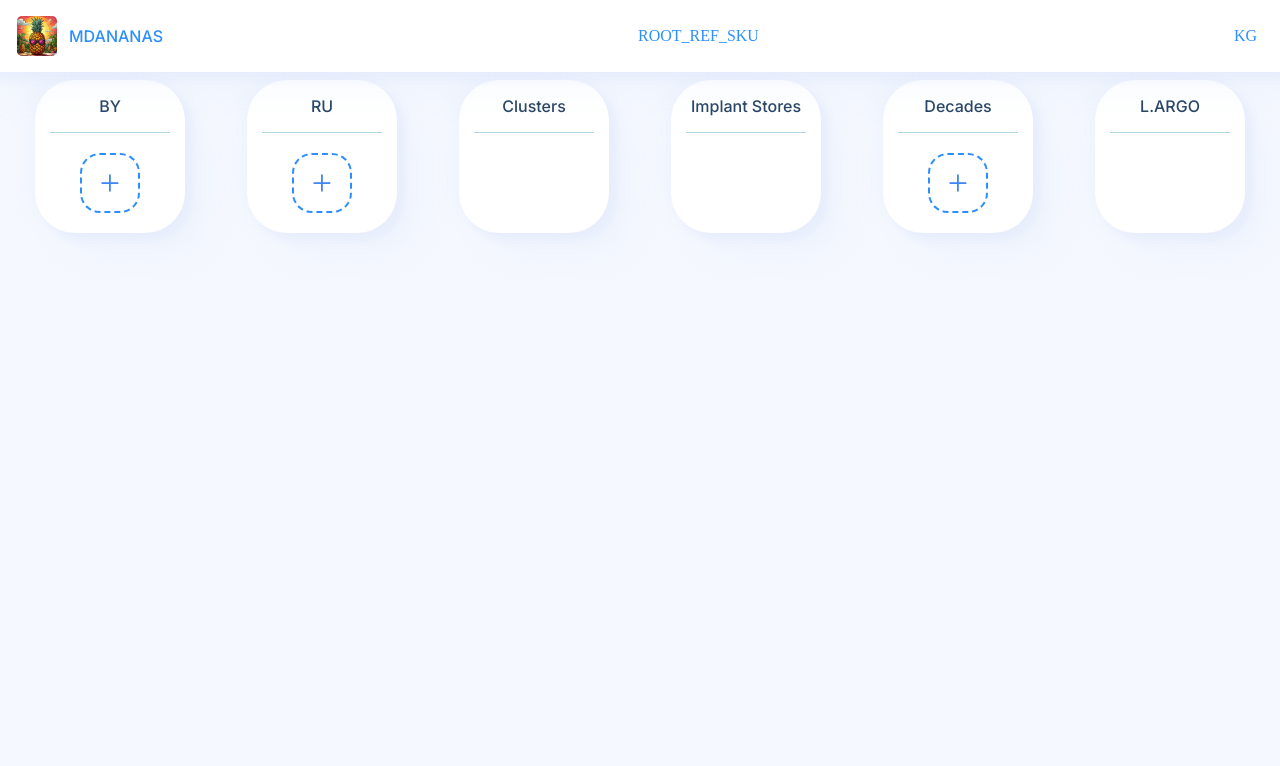
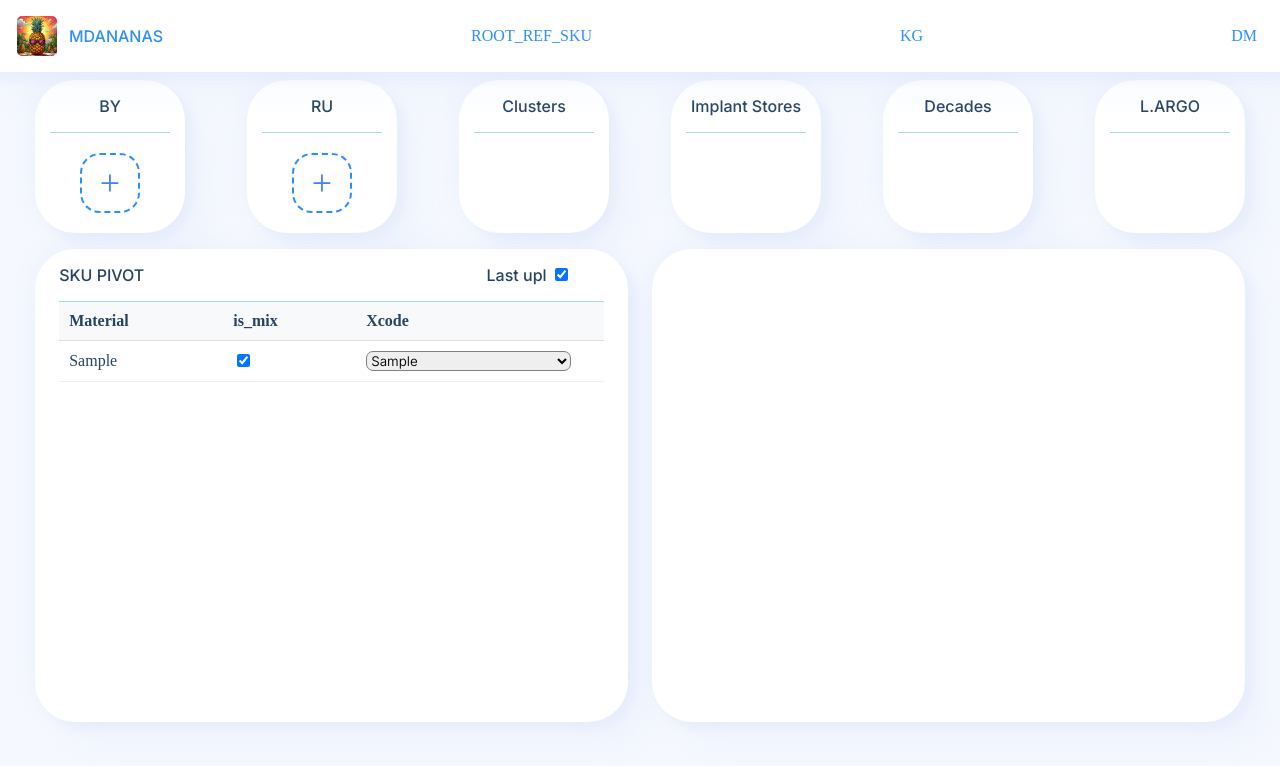
Before and after one commit to CrinGelele/mdananas, a Django app: page /domestic/dm/ in a window 1280 px wide. Shown: the top 766 px of the page. Run offline with Django 5.2, Linux system fonts and the light colour scheme; tables that the repository leaves empty hold one stand-in row (values such as "Sample post").

Commit message:
implant acc files upload done

```diff
--- a/mdananas/domestic_service/forms.py
+++ b/mdananas/domestic_service/forms.py
@@ -3,3 +3,9 @@ from django import forms
 class FileUploadForm(forms.Form):
     file = forms.FileField(label='Выберите файл')
     form_name = forms.CharField(max_length=20)
+
+class PivotSKUForm(forms.Form):
+    root_cu = forms.IntegerField(required=False)
+    is_mix = forms.BooleanField(required=False)
+    root_mix = forms.IntegerField(required=False)
+    pivot_sku_id = forms.IntegerField()
--- a/mdananas/domestic_service/static/domestic_service/dm/css/dm.css
+++ b/mdananas/domestic_service/static/domestic_service/dm/css/dm.css
@@ -8,3 +8,24 @@
     padding-left: 35px;
     padding-right: 35px;
 }
+
+.pivots-container {
+    display: flex;
+    flex-direction: row;
+    flex-wrap: wrap;
+    justify-content: space-between;
+    width: 100%;
+    max-width: 1312px;
+    padding-left: 35px;
+    padding-right: 35px;
+    height: 65%;
+    max-height: 65%;
+}
+
+.w-50 {
+    width: 49% !important;
+}
+
+.l-100 {
+    width: 100px !important;
+}
--- /dev/null
+++ b/mdananas/domestic_service/static/domestic_service/dm/js/pivot_sku_autosave.js
@@ -0,0 +1,28 @@
+window.addEventListener('load', function() {
+    document.querySelectorAll('.auto-submit-input').forEach(input => {
+        input.addEventListener('change', async (e) => {
+            if (!e.isTrusted) {  // isTrusted = false для программных событий
+                return;
+            }
+            e.preventDefault();
+            if (input.type == 'checkbox') {
+                if (input.checked) {
+                    input.closest('tr').querySelector('.mix-select').style.display = 'flex';
+                    input.closest('tr').querySelector('.cu-select').style.display = 'none';
+                    input.closest('tr').querySelector('.mix-select').disabled = false;
+                    input.closest('tr').querySelector('.cu-select').disabled = true;
+                } else {
+                    input.closest('tr').querySelector('.mix-select').style.display = 'none';
+                    input.closest('tr').querySelector('.cu-select').style.display = 'flex';
+                    input.closest('tr').querySelector('.mix-select').disabled = true;
+                    input.closest('tr').querySelector('.cu-select').disabled = false;
+                }
+            }
+            const formData = new FormData(input.form);
+            const response = await fetch(input.form.action, {
+                method: 'POST',
+                body: formData,
+            });
+        });
+    });
+});
--- a/mdananas/domestic_service/templates/domestic_service/dm_page.html
+++ b/mdananas/domestic_service/templates/domestic_service/dm_page.html
@@ -60,6 +60,7 @@
                 <p>Decades</p>
             </summary>
             <div class="upload-tab-content">
+                <div style="display: none !important;">
                 <form method="post" enctype="multipart/form-data" id="decade-file-upload-form">
                     {% csrf_token %}
                     <input type="text" name="form_name" id="form_name" style="display: none;" value="decade">
@@ -69,6 +70,7 @@
                     </label>
                     <button type="submit" style="display: none;">Отправить</button>
                 </form>
+                </div>
             </div>
         </div>
         <div class="upload-tab">
@@ -79,8 +81,70 @@
             </div>
         </div>
     </div>
+    <div class="pivots-container">
+        <div class="info-tab w-50 info-tab-scroll">
+            <summary class="info-tab-label">
+                <p>SKU PIVOT</p>
+                <form method="get" action="" style="width: 150px;">
+                    <input type="hidden" name="dm_pivot_sku_suo" value="off">
+                    <label>
+                        Last upl
+                        <input type="checkbox" value="on" name="dm_pivot_sku_suo" {% if dm_pivot_sku_suo %}checked{% endif %} onchange="this.form.submit()">
+                    </label>
+                </form>
+            </summary>
+            <div class="info-tab-label-form info-tab-label-form-scroll" id="dm_pivot_sku_table">
+                <table>
+                    <thead>
+                        <tr>
+                            <th>Material</th>
+                            <th>is_mix</th>
+                            <th>Xcode</th>
+                        </tr>
+                    </thead>
+                    <tbody>
+                        {% for pivot_sku in existing_pivot_sku %}
+                            <tr>
+                                <td> {{ pivot_sku.material }} </td>
+                                <form class="auto-submit-form" method="post" action="">
+                                    {% csrf_token %}
+                                    <td>
+                                            <input type="checkbox" class="auto-submit-input" value="1" name="is_mix" {% if pivot_sku.is_mix %} checked {% endif %}>
+                                    </td>
+                                    <td>
+                                            <input type="text" name="pivot_sku_id" id="pivot_sku_id" style="display: none;" value="{{pivot_sku.id}}">
+                                            <input type="text" name="form_name" id="form_name" style="display: none;" value="pivot_sku">
+                                            <select class="info-tab-label-form-field-input l-100 auto-submit-input cu-select" {% if pivot_sku.is_mix %} disabled style="display: none;" {% endif %} name="root_cu">
+                                                <option value="{{pivot_sku.root_cu.id|default_if_none:""}}" selected>{{pivot_sku.root_cu.xcode_cu}}</option>
+                                                {% for cu in existing_cu %}
+                                                    {% if cu.id != pivot_sku.root_cu.id %}
+                                                        <option value="{{ cu.id|default_if_none:"" }}">{{ cu.xcode_cu }}</option>
+                                                    {% endif %}
+                                                {% endfor %}
+                                            </select>
+                                            <select class="info-tab-label-form-field-input l-100 auto-submit-input mix-select" {% if not pivot_sku.is_mix %} disabled style="display: none;" {% endif %} name="root_mix">
+                                                <option value="{{pivot_sku.root_mix.id|default_if_none:""}}" selected>{{pivot_sku.root_mix.xcode_mix}}</option>
+                                                {% for mix in existing_mix %}
+                                                    {% if mix.id != pivot_sku.root_mix.id %}
+                                                        <option value="{{ mix.id|default_if_none:"" }}">{{ mix.xcode_mix }}</option>
+                                                    {% endif %}
+                                                {% endfor %}
+                                            </select>
+                                    </td>
+                                </form>
+                            </tr>
+                        {% endfor %}
+                    </tbody>
+                </table>
+            </div>
+        </div>
+        <div class="info-tab w-50 info-tab-scroll">
+
+        </div>
+    </div>
 {% endblock %}
 
 {% block scripts %}
     <script src="{% static 'domestic_service/dm/js/progress_indicators.js' %}"></script>
+    <script src="{% static 'domestic_service/dm/js/pivot_sku_autosave.js' %}"></script>
 {% endblock %}
--- a/mdananas/domestic_service/views.py
+++ b/mdananas/domestic_service/views.py
@@ -1,5 +1,5 @@
 from django.shortcuts import render
-from django.http import HttpResponse, JsonResponse
+from django.http import HttpResponse, JsonResponse, HttpResponseRedirect
 from django.urls import reverse
 from django.core.cache import cache
 from .forms import *
@@ -11,6 +11,7 @@ from xml.etree import ElementTree as ET
 from pyxlsb import open_workbook, convert_date
 import tempfile
 import csv
+import os
 
 def main_page(request):
     return HttpResponse("Hello, world!")
@@ -38,6 +39,7 @@ def process_by_file(file, request):
         ))
         cache.set(f'by_file_progress_{request.session.session_key}', (index + 1) / total_rows * 100, 300)
     cache.set(f'by_file_active_{request.session.session_key}', 0, 300)
+    cache.set(f'by_file_progress_{request.session.session_key}', 0, 300)
     return result
 
 def process_decade_file(file, request):
@@ -70,6 +72,8 @@ def process_implant_file(file, request):
                             object.store_name = cell.v
                         case key if key == header.get('КодТовара'):
                             object.material = cell.v
+                        case key if key == header.get('Приходы от поставщика ШТ'):
+                            object.purchase = cell.v
                         case key if key == header.get('Реализация для оплат ШТ'):
                             object.volume = cell.v
                         case key if key == header.get('Товарооборот ЗЦ'):
@@ -83,6 +87,7 @@ def process_implant_file(file, request):
                 result.append(object)
                 cache.set(f'implant_file_progress_{request.session.session_key}', int(current_row / total_rows * 100), 300)
     cache.set(f'implant_file_active_{request.session.session_key}', 0, 300)
+    cache.set(f'implant_file_progress_{request.session.session_key}', 0, 300)
     return result
 
 
@@ -92,12 +97,14 @@ def bulk_insert_to_sqlserver(csv_path, model):
             BULK INSERT {model._meta.db_table}
             FROM '{csv_path}'
             WITH (
-                FORMAT = 'CSV',
+                CODEPAGE = '65001',
                 FIRSTROW = 2,
-                FIELDTERMINATOR = ',',
-                ROWTERMINATOR = '\n'
+                ROWTERMINATOR = '\r\n',
+                FIELDTERMINATOR = ';'
             )
         """)
+    if os.path.exists(csv_path):
+        os.remove(csv_path)
 
 def upload_file(file_data, model, proc, big=False):
     with connections['ideal'].cursor() as cursor:
@@ -105,14 +112,14 @@ def upload_file(file_data, model, proc, big=False):
         with IdealSchemaEditor(connection=connections['ideal']) as schema_editor:
             schema_editor.create_model(model)
             if big:
-                with tempfile.NamedTemporaryFile(mode='w+', suffix='.csv', delete=True) as tmp_file:
-                    writer = csv.writer(tmp_file)
+                NETWORK_FOLDER = r"\\hru03\Public\BI\40. ERP data for SQL"
+                with tempfile.NamedTemporaryFile(mode='w+', suffix='.csv', encoding='utf-8', dir=NETWORK_FOLDER, delete=False) as tmp_file:
+                    writer = csv.writer(tmp_file, delimiter=';', lineterminator='\n')
                     writer.writerow([f.name for f in model._meta.fields])  # Заголовки
-                    for obj in model.objects.all():
+                    for obj in file_data:
                         writer.writerow([getattr(obj, f.name) for f in model._meta.fields])
-                    # Пример передачи файла в BULK INSERT (через pyodbc)
-                    tmp_file.seek(0)  # Перемещаем указатель в начало
-                    bulk_insert_to_sqlserver(tmp_file.name, model)  # Ваша функция загрузки
+                    tmp_file.flush()
+                bulk_insert_to_sqlserver(tmp_file.name.replace(os.sep, '/'), model)
             else:
                 model.objects.bulk_create(file_data)
             cursor.execute(f"EXEC {proc}")
@@ -127,6 +134,14 @@ def get_progress(request):
 def dm_page(request):
     cache.set(f'by_file_active_{request.session.session_key}', 1, 300)
     cache.set(f'implant_file_active_{request.session.session_key}', 1, 300)
+    if 'dm_pivot_sku_suo' in request.GET:
+        response = HttpResponseRedirect(request.path)
+        response.set_cookie('dm_pivot_sku_suo', 'on' if request.GET.get('dm_pivot_sku_suo') == 'on' else 'off', max_age = 86400)
+        return response
+    dm_pivot_sku_suo = request.COOKIES.get('dm_pivot_sku_suo', 'on') == 'on'
+    existing_pivot_sku = DM_PIVOT_SKU.objects.filter(is_last_upload=True) if dm_pivot_sku_suo else DM_PIVOT_SKU.objects.all()
+    existing_cu = Cu.objects.all().order_by('xcode_cu')
+    existing_mix = Mix.objects.all().order_by('xcode_mix')
     if request.method == 'POST':
         form = FileUploadForm(request.POST, request.FILES)
         if form.is_valid():
@@ -135,15 +150,29 @@ def dm_page(request):
                     upload_file(process_by_file(form.cleaned_data['file'], request), DM_TMP_BY_Sale, '[20_DM].[DM_PROC_MERGE_BY_Sales]')
                     return JsonResponse({'status': 'success','redirect_url': reverse('dm_page')})
                 case 'implant':
-                    #process_implant_file(form.cleaned_data['file'], request)
                     upload_file(process_implant_file(form.cleaned_data['file'], request), DM_TMP_RU_Sale, '[20_DM].[DM_PROC_MERGE_RU_Sales]', big=True)
                     return JsonResponse({'status': 'success','redirect_url': reverse('dm_page')})
                 case 'decade':
                     #upload_file(process_decade_file(form.cleaned_data['file'], request), DM_TMP_BY_Sale, '[20_DM].[DM_PROC_MERGE_BY_Sales]')
-                    process_decade_file(form.cleaned_data['file'], request)
-                    return JsonResponse({'status': 'success','redirect_url': reverse('dm_page')})
+                    #process_decade_file(form.cleaned_data['file'], request)
+                    #return JsonResponse({'status': 'success','redirect_url': reverse('dm_page')})
+                    pass
                 case _:
                     pass
+        else:
+            form = PivotSKUForm(request.POST)
+            if form.is_valid():
+                object = DM_PIVOT_SKU.objects.get(id = form.cleaned_data['pivot_sku_id'])
+                if form.cleaned_data['is_mix']:
+                    object.is_mix = True
+                    object.root_cu = None
+                    object.root_mix = Mix.objects.get(id = form.cleaned_data['root_mix']) if form.cleaned_data['root_mix'] else None
+                else:
+                    object.is_mix = False
+                    object.root_mix = None
+                    object.root_cu = Cu.objects.get(id = form.cleaned_data['root_cu']) if form.cleaned_data['root_cu'] else None
+                object.save()
     else:
         print(0)
-    return render(request, "domestic_service/dm_page.html", context={})
+    return render(request, "domestic_service/dm_page.html", context={'existing_pivot_sku': existing_pivot_sku, 'existing_cu': existing_cu, 'existing_mix': existing_mix,
+                                                                      'dm_pivot_sku_suo': dm_pivot_sku_suo})
--- a/mdananas/templates/base.html
+++ b/mdananas/templates/base.html
@@ -23,6 +23,7 @@
                 </a>
                 <a class="nav-text" href="/root/ref_sku/"">ROOT_REF_SKU</a>
                 <a class="nav-text" href="/export/kg/"">KG</a>
+                <a class="nav-text" href="/domestic/dm/"">DM</a>
             </div>
         </div>
         <div class="container">
```
Also changed, not shown: mdananas/domestic_service/models.py (+12 -0 lines).
